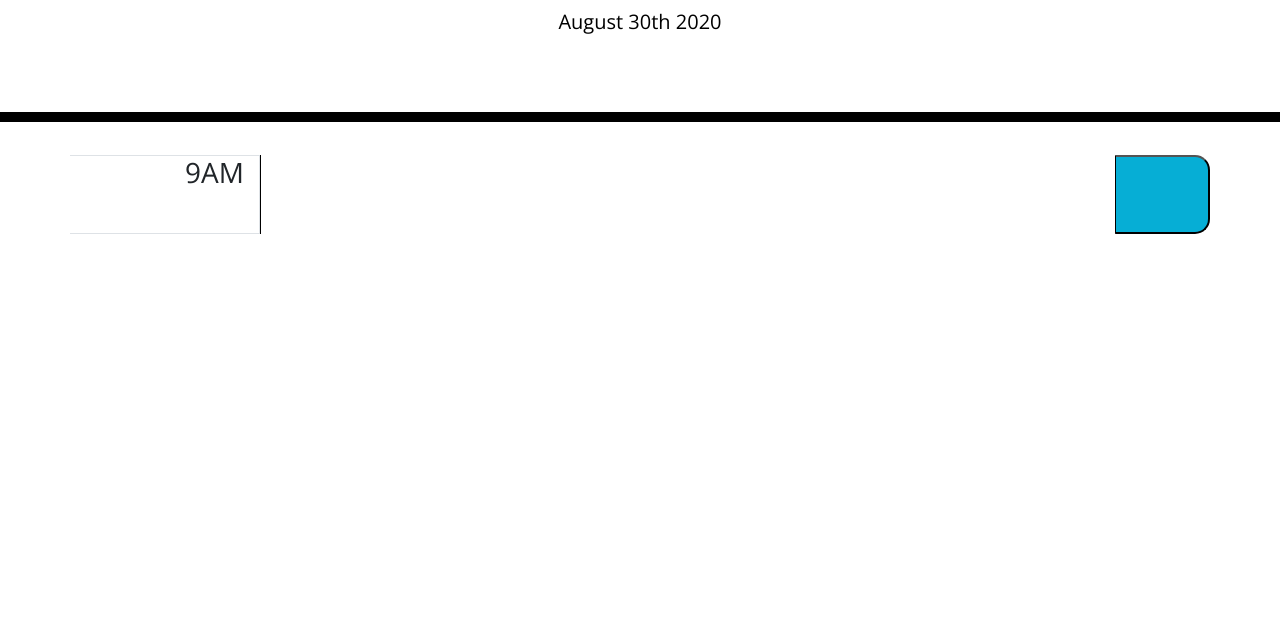
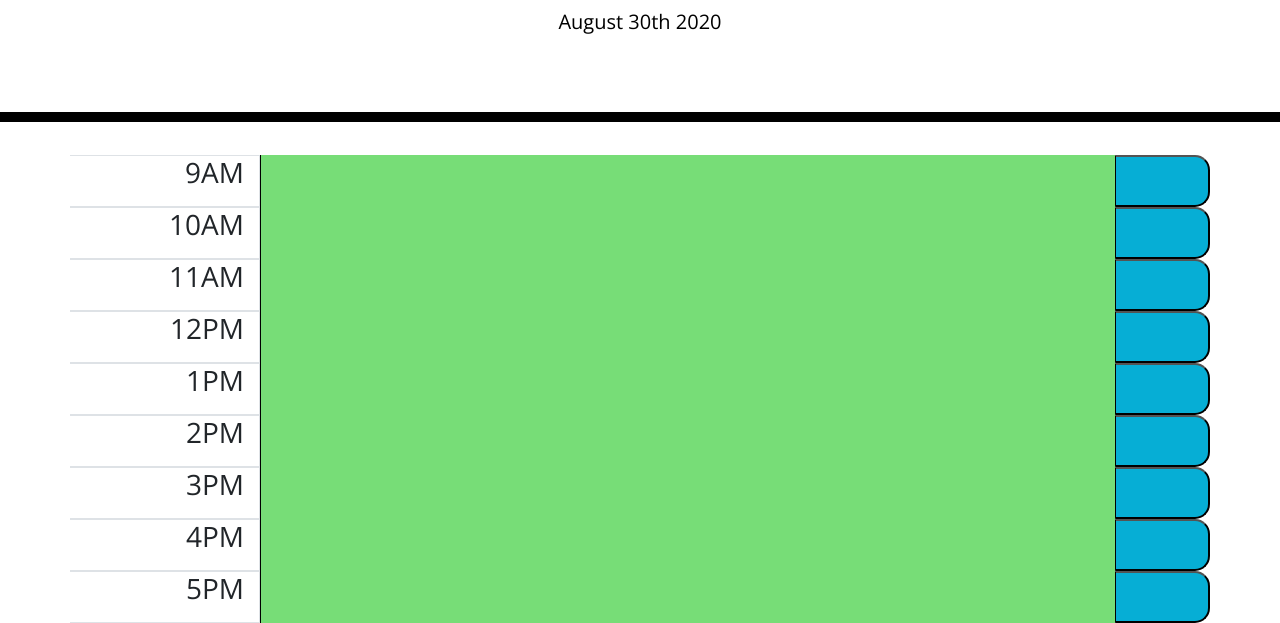
Before and after one commit to ryanabrown14/work-day-scheduler, a plain HTML site: page index.html in a window 1280 px wide. Shown: the part 182-805 px from the top of the page. Drawn offline with nearby package versions, Linux system fonts and the light colour scheme; a web font is replaced by a local one.

Commit message:
row color changes w/ time of day

```diff
--- a/assets/js.js
+++ b/assets/js.js
@@ -1,2 +1,21 @@
 $("#currentDay").text(moment().format("MMMM Do YYYY"));
 console.log ("currentDay");
+
+var hour = moment().hours();
+console.log(hour);
+
+
+$("textarea").each(function(){
+    var rowTime = $(this).attr("id");
+    var number = parseInt(rowTime);
+    if (number === hour){
+        $(this).addClass("present");
+    }
+    else if (number > hour){
+        $(this).addClass("future");
+    }
+    else {
+        $(this).addClass("past");
+    };
+
+});
--- a/index.html
+++ b/index.html
@@ -32,8 +32,40 @@
     <div class="container">
       <div class="row">
 
-        <div class="col-2 border-top border-right border-bottom "><h3 class="float-right">9AM</h3></div>
-        <textarea class="col-9"></textarea>
+        <div class="col-2 border-top border-right border-bottom" id="hour-9"><h3 class="float-right">9AM</h3></div>
+        <textarea class="col-9" id="9"></textarea>
+        <button class="col-1 saveBtn"><span class="oi oi-book"></span></button>
+
+        <div class="col-2 border-top border-right border-bottom" id="hour-10"><h3 class="float-right">10AM</h3></div>
+        <textarea class="col-9" id="10"></textarea>
+        <button class="col-1 saveBtn"><span class="oi oi-book"></span></button>
+
+        <div class="col-2 border-top border-right border-bottom" id="hour-11"><h3 class="float-right">11AM</h3></div>
+        <textarea class="col-9" id="11"></textarea>
+        <button class="col-1 saveBtn"><span class="oi oi-book"></span></button>
+
+        <div class="col-2 border-top border-right border-bottom" id="hour-12"><h3 class="float-right">12PM</h3></div>
+        <textarea class="col-9" id="12"></textarea>
+        <button class="col-1 saveBtn"><span class="oi oi-book"></span></button>
+
+        <div class="col-2 border-top border-right border-bottom" id="hour-13"><h3 class="float-right">1PM</h3></div>
+        <textarea class="col-9" id="13"></textarea>
+        <button class="col-1 saveBtn"><span class="oi oi-book"></span></button>
+
+        <div class="col-2 border-top border-right border-bottom" id="hour-14"><h3 class="float-right">2PM</h3></div>
+        <textarea class="col-9" id="14"></textarea>
+        <button class="col-1 saveBtn"><span class="oi oi-book"></span></button>
+
+        <div class="col-2 border-top border-right border-bottom" id="hour-15"><h3 class="float-right">3PM</h3></div>
+        <textarea class="col-9" id="15"></textarea>
+        <button class="col-1 saveBtn"><span class="oi oi-book"></span></button>
+
+        <div class="col-2 border-top border-right border-bottom" id="hour-16"><h3 class="float-right">4PM</h3></div>
+        <textarea class="col-9" id="16"></textarea>
+        <button class="col-1 saveBtn"><span class="oi oi-book"></span></button>
+
+        <div class="col-2 border-top border-right border-bottom" id="hour-17"><h3 class="float-right">5PM</h3></div>
+        <textarea class="col-9" id="17"></textarea>
         <button class="col-1 saveBtn"><span class="oi oi-book"></span></button>
 
 
```
